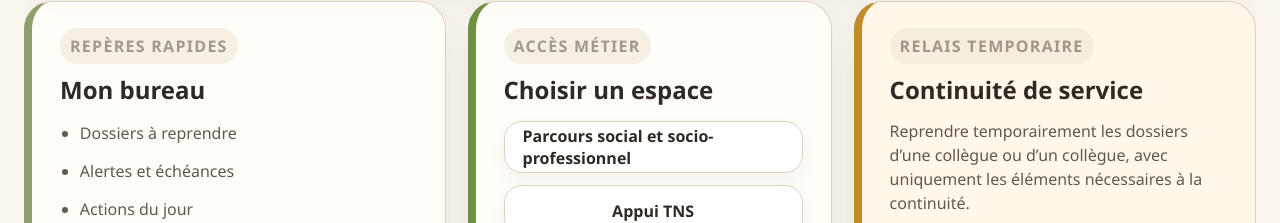
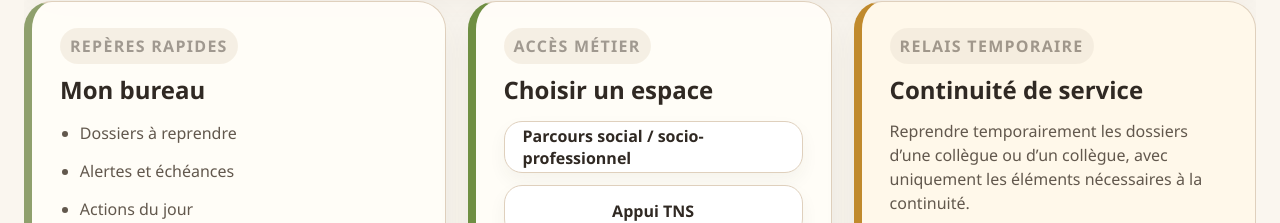
Before and after one commit to So1968/OUTIL-PARCOURS-INSERTION, a React (Vite) app in the folder frontend/: page / in a window 1280 px wide. Shown: the part 427-650 px from the top of the page. Built offline with nearby package versions, Linux system fonts and the light colour scheme.

Commit message:
Equilibre le libelle du parcours social

```diff
--- a/frontend/src/pages/HomePage.jsx
+++ b/frontend/src/pages/HomePage.jsx
@@ -70,7 +70,7 @@ export function HomePage() {
               to="/parcours-social-socio-professionnel"
               onClick={() => setCurrentRole(ROLE_PROFESSIONNELLE)}
             >
-              Parcours social et socio-professionnel
+              Parcours social / socio-professionnel
             </Link>
 
             <Link
```
